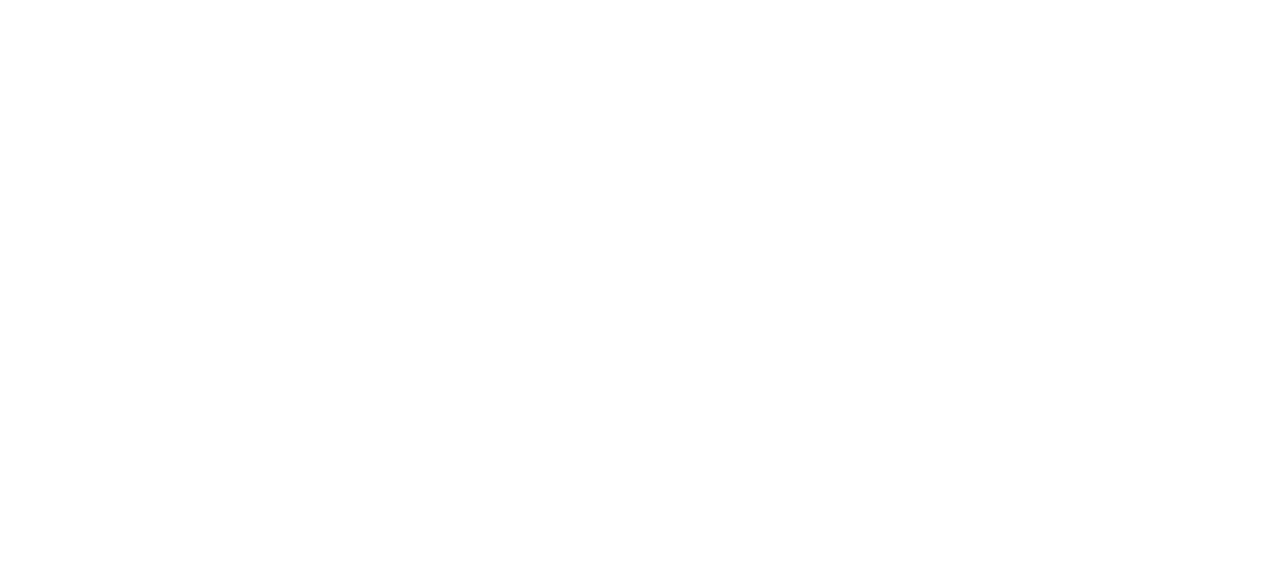
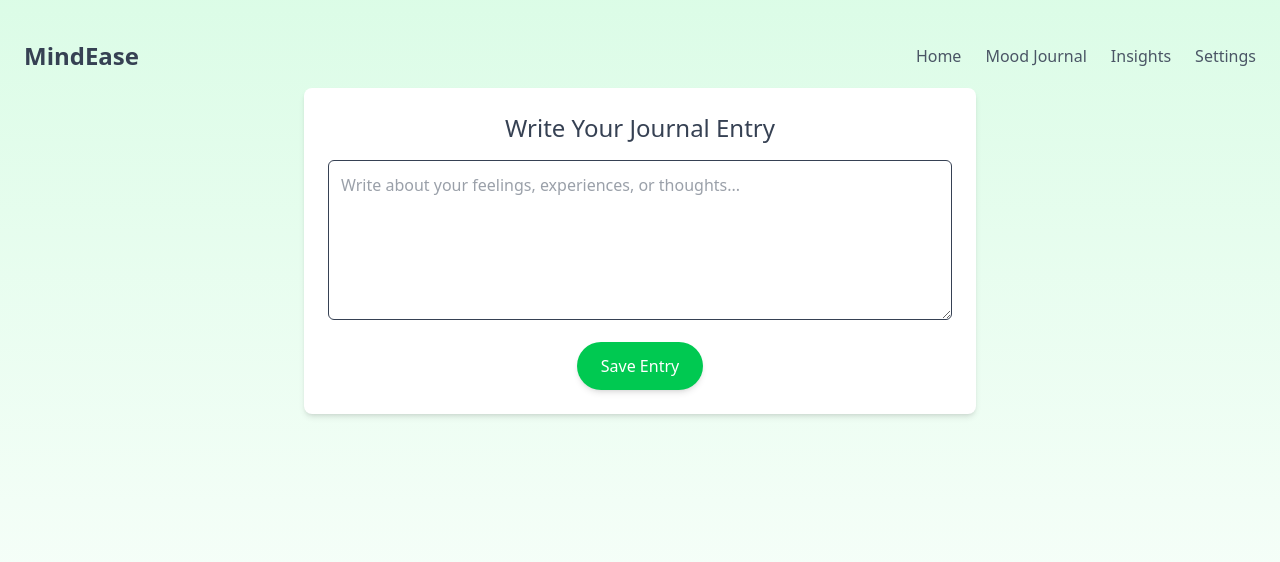
Before and after one commit to Ayushkumarsinha123/MindEase, a React (Vite) app in the folder frontend/: page /journal in a window 1280 px wide. Before the commit this address had no page. Shown: the top 562 px of the page. Built offline with nearby package versions, Linux system fonts and the light colour scheme.

Commit message:
Implement mood suggestions & journal feature

```diff
--- a/frontend/src/App.jsx
+++ b/frontend/src/App.jsx
@@ -2,6 +2,7 @@ import React from "react";
 import { BrowserRouter as Router, Route, Routes } from "react-router-dom";
 import WelcomePage from "./pages/welcome-page";
 import HomePage from "./pages/home-page";
+import MoodJournal from "./pages/journal-page";
 
 const App = () => {
   return (
@@ -9,6 +10,7 @@ const App = () => {
       <Routes>
         <Route path="/" element={<WelcomePage />} />
         <Route path="/home" element={<HomePage />} />
+        <Route path="/journal" element={<MoodJournal />} />
       </Routes>
     </Router>
   );
--- a/frontend/src/pages/home-page.jsx
+++ b/frontend/src/pages/home-page.jsx
@@ -1,11 +1,23 @@
+import { useState } from "react";
 import { motion } from "framer-motion";
 import { Link } from "react-router-dom";
 
 function HomePage() {
+  const [mood, setMood] = useState(""); // Store selected mood
+
+  // Mood-based suggestions
+  const moodSuggestions = {
+    "😊": "That's great! Keep up the positivity. Try sharing a gratitude journal entry today. 🌿",
+    "😐": "Feeling neutral? Take a mindful walk or listen to some relaxing music. 🎶",
+    "😢": "It's okay to feel sad. Try writing down your thoughts in a journal or reading an uplifting quote. 💙",
+    "😠": "Anger is natural. Take a deep breath and try a short meditation session to calm your mind. 🌿",
+    "😰": "Anxiety can be tough. Try a 5-minute breathing exercise or listen to soothing sounds. 🌊"
+  };
+
   return (
     <div className="min-h-screen bg-gradient-to-b from-green-100 to-white text-gray-700 p-6">
 
-
+      {/* Navbar */}
       <nav className="flex justify-between items-center py-4">
         <h1 className="text-2xl font-semibold">MindEase</h1>
         <div className="space-x-6">
@@ -16,7 +28,7 @@ function HomePage() {
         </div>
       </nav>
 
-
+      {/* Mood Tracker */}
       <motion.div
         className="flex flex-col items-center text-center mt-10"
         initial={{ opacity: 0, y: -20 }}
@@ -25,24 +37,31 @@ function HomePage() {
       >
         <h2 className="text-3xl font-medium">Hi there, How are you feeling today?</h2>
         <div className="mt-6 flex space-x-4">
-          <motion.button
-            whileHover={{ scale: 1.1 }}
-            className="text-3xl p-4 bg-white shadow-md rounded-full hover:bg-green-100"
-          >😊</motion.button>
-          <motion.button
-            whileHover={{ scale: 1.1 }}
-            className="text-3xl p-4 bg-white shadow-md rounded-full hover:bg-green-100"
-          >😐</motion.button>
-          <motion.button
-            whileHover={{ scale: 1.1 }}
-            className="text-3xl p-4 bg-white shadow-md rounded-full hover:bg-green-100"
-          >😢</motion.button>
-          <motion.button
-            whileHover={{ scale: 1.1 }}
-            className="text-3xl p-4 bg-white shadow-md rounded-full hover:bg-green-100"
-          >😠</motion.button>
+          {Object.keys(moodSuggestions).map((emoji) => (
+            <motion.button
+              key={emoji}
+              whileHover={{ scale: 1.1 }}
+              className="text-3xl p-4 bg-white shadow-md rounded-full hover:bg-green-100"
+              onClick={() => setMood(emoji)}
+            >
+              {emoji}
+            </motion.button>
+          ))}
         </div>
       </motion.div>
+
+      {/* Mood-Based Suggestion Box */}
+      {mood && (
+        <motion.div
+          className="mt-8 p-6 bg-white shadow-lg rounded-lg text-center max-w-lg mx-auto"
+          initial={{ opacity: 0, y: 10 }}
+          animate={{ opacity: 1, y: 0 }}
+          transition={{ duration: 0.8 }}
+        >
+          <h3 className="text-xl font-semibold">Suggestion for You:</h3>
+          <p className="mt-2 text-gray-600">{moodSuggestions[mood]}</p>
+        </motion.div>
+      )}
     </div>
   );
 }
--- /dev/null
+++ b/frontend/src/pages/journal-page.jsx
@@ -0,0 +1,79 @@
+import React from 'react';
+import {motion} from "framer-motion";
+import {Link} from "react-router-dom";
+import { useState } from 'react';
+
+function MoodJournal() {
+  const [entry, setEntry] = useState("");
+  const [savedEntries, setSavedEnteries] = useState([]);
+
+  const handleSave = () => {
+    if(entry.trim() != ""){
+      setSavedEnteries([...savedEntries, entry]);
+    setEntry("");
+    }
+
+  }
+  return (
+    <div className="min-h-screen bg-gradient-to-b from-green-100 to-white text-gray-700 p-6">
+
+
+      <nav className="flex justify-between items-center py-4">
+        <h1 className="text-2xl font-semibold">MindEase</h1>
+        <div className="space-x-6">
+          <Link to="/home" className="text-gray-600 hover:text-green-500">Home</Link>
+          <Link to="/journal" className="text-gray-600 hover:text-green-500">Mood Journal</Link>
+          <Link to="/insights" className="text-gray-600 hover:text-green-500">Insights</Link>
+          <Link to="/settings" className="text-gray-600 hover:text-green-500">Settings</Link>
+        </div>
+      </nav>
+
+
+      <motion.div
+        className="max-w-2xl mx-auto p-6 bg-white shadow-md rounded-lg text-center"
+        initial={{ opacity: 0, y: 10 }}
+        animate={{ opacity: 1, y: 0 }}
+        transition={{ duration: 0.8 }}
+      >
+        <h2 className="text-2xl font-medium mb-4">Write Your Journal Entry</h2>
+        <textarea
+          className="w-full h-40 p-3 border rounded-md focus:outline-none focus:ring-2 focus:ring-green-400"
+          placeholder="Write about your feelings, experiences, or thoughts..."
+          value={entry}
+          onChange={(e) => setEntry(e.target.value)}
+        />
+        <motion.button
+          whileHover={{ scale: 1.05 }}
+          whileTap={{ scale: 0.95 }}
+          className="mt-4 px-6 py-3 bg-green-500 text-white rounded-full shadow-md hover:bg-green-600"
+          onClick={handleSave}
+        >
+          Save Entry
+        </motion.button>
+      </motion.div>
+
+
+      <div className="max-w-2xl mx-auto mt-8">
+        {savedEntries.length > 0 && (
+          <motion.div
+            className="p-6 bg-white shadow-md rounded-lg"
+            initial={{ opacity: 0, y: 10 }}
+            animate={{ opacity: 1, y: 0 }}
+            transition={{ duration: 0.8 }}
+          >
+            <h3 className="text-xl font-semibold mb-4">Your Past Entries</h3>
+            <ul className="text-gray-600 space-y-3">
+              {savedEntries.map((entry, index) => (
+                <li key={index} className="p-3 border-b last:border-none">
+                  {entry}
+                </li>
+              ))}
+            </ul>
+          </motion.div>
+        )}
+      </div>
+    </div>
+  );
+}
+
+export default MoodJournal;
```
